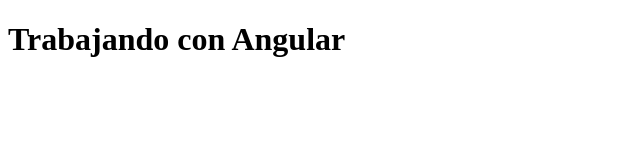
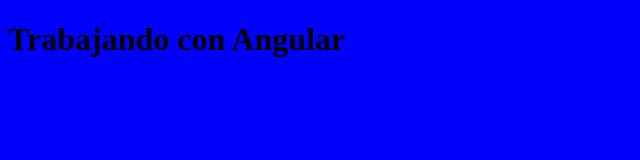
Before and after one commit to ronald1996per/Ejemplo_2018_14_10, a plain HTML site: page index.html in a window 1280 px wide. Shown: the whole page, without its empty margins (0-640 px from the left). Drawn offline with Linux system fonts and the light colour scheme.

Commit message:
listo se subio el archivo

```diff
--- a/index.html
+++ b/index.html
@@ -4,7 +4,7 @@
     <meta charset="UTF-8">
     <meta name="viewport" content="width=device-width, initial-scale=1.0">
     <meta http-equiv="X-UA-Compatible" content="ie=edge">
-    <link rel="stylesheet" href="Css/style.css">
+    <link rel="stylesheet" href="Css/styles.css">
     <title>Proyecto Angular </title>
 </head>
 <body>
```
